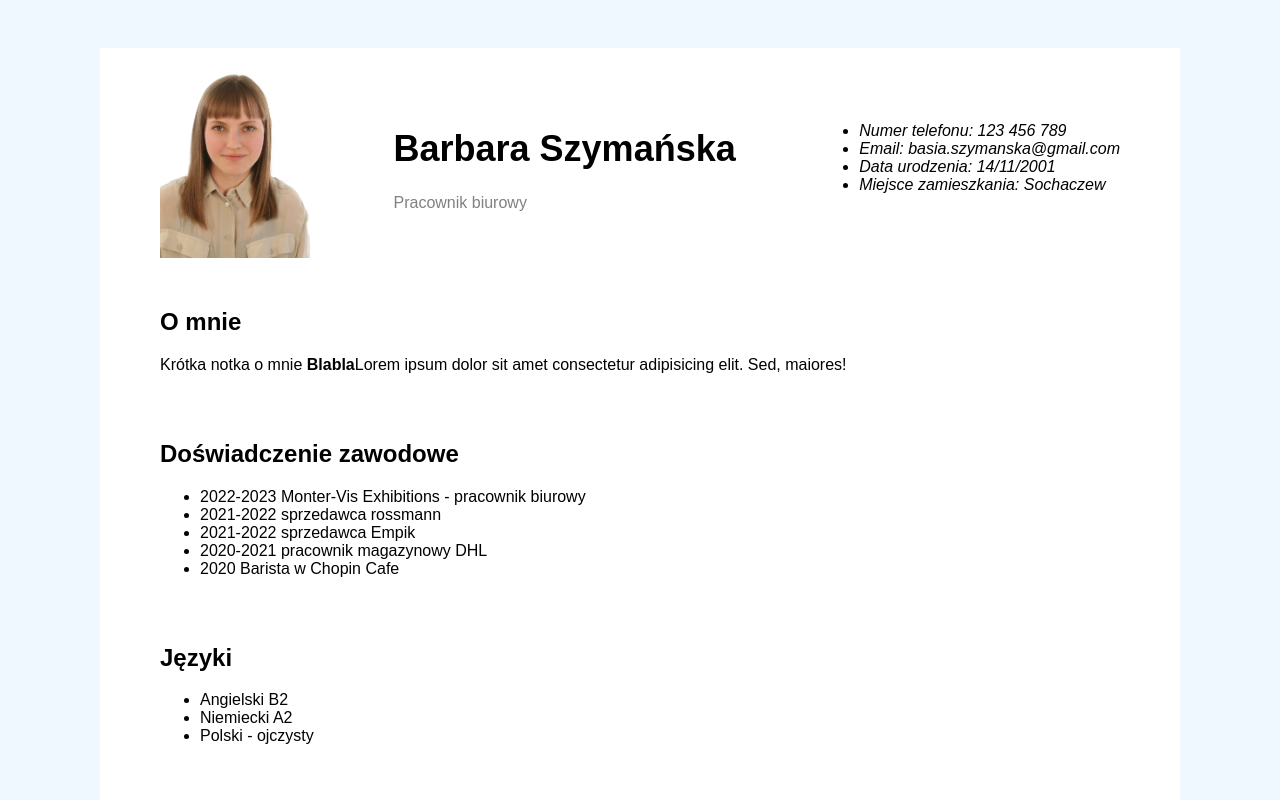
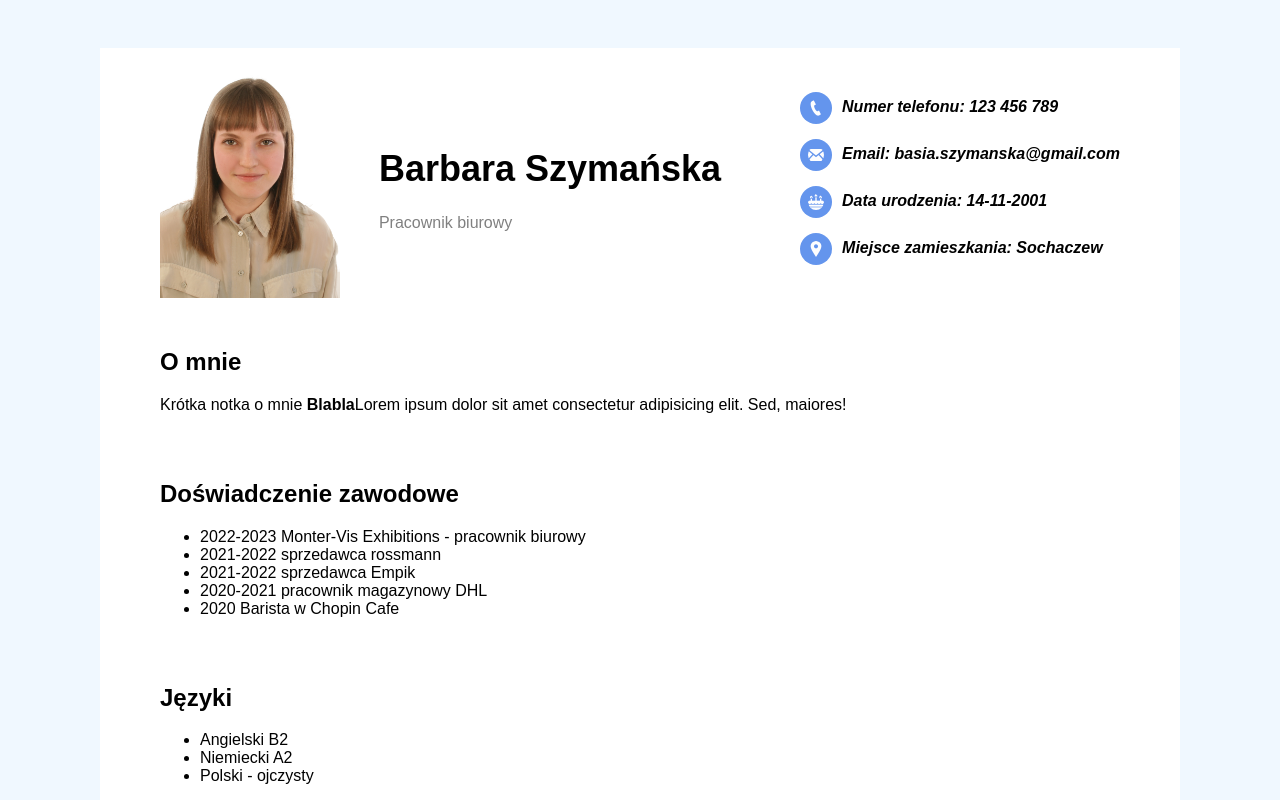
Before and after one commit to Barbara-Szymanska/HTML-CV-basic-course, a plain HTML site: page index.html in a window 1280 px wide. Shown: the top 800 px of the page. Drawn offline with Linux system fonts and the light colour scheme.

Commit message:
Icons added

```diff
--- a/index.html
+++ b/index.html
@@ -6,17 +6,17 @@
     </head>
     <body>
         <header>
-            <img src="11.jpg"/>
+            <img src="images/11.jpg"/>
             <div>
                 <h1>Barbara Szymańska</h1>
                 <span>Pracownik biurowy</span>
             </div>
             <address>
                 <ul>
-                    <li>Numer telefonu: 123 456 789</li>
-                    <li>Email: basia.szymanska@gmail.com</li>
-                    <li>Data urodzenia: 14/11/2001</li>
-                    <li>Miejsce zamieszkania: Sochaczew</li>
+                    <li><img src="images/phone.png"><b>Numer telefonu: 123 456 789</b></li>
+                    <li><img src="images/mail.png"><b>Email: basia.szymanska@gmail.com</b></li>
+                    <li><img src="images/birthday-cake.png"><b>Data urodzenia: 14-11-2001</b></li>
+                    <li><img src="images/pin.png"><b>Miejsce zamieszkania: Sochaczew</b></li>
                 </ul>
             </address>
 
--- a/style.css
+++ b/style.css
@@ -14,8 +14,8 @@ span {
     color: grey;
 }
 img {
-    width: 150px;
-    height: 200px;
+    width: 180px;
+    height: 240px;
 }
 section,
 header {
@@ -29,3 +29,18 @@ header {
     align-items: center;
     justify-content: space-between;
 }
+header ul {
+    list-style: none;
+}
+header li {
+    margin-bottom: 15px;
+}
+header address img {
+    width: 16px;
+    height: 16px;
+    background-color: cornflowerblue;
+    margin-right: 10px;
+    padding: 8px;
+    vertical-align: middle;
+    border-radius: 50%;
+}
```
Also changed, not shown: images/11.jpg (renamed from 11.jpg), images/birthday-cake.png (added), images/mail.png (added), images/phone.png (added), images/pin.png (added).
